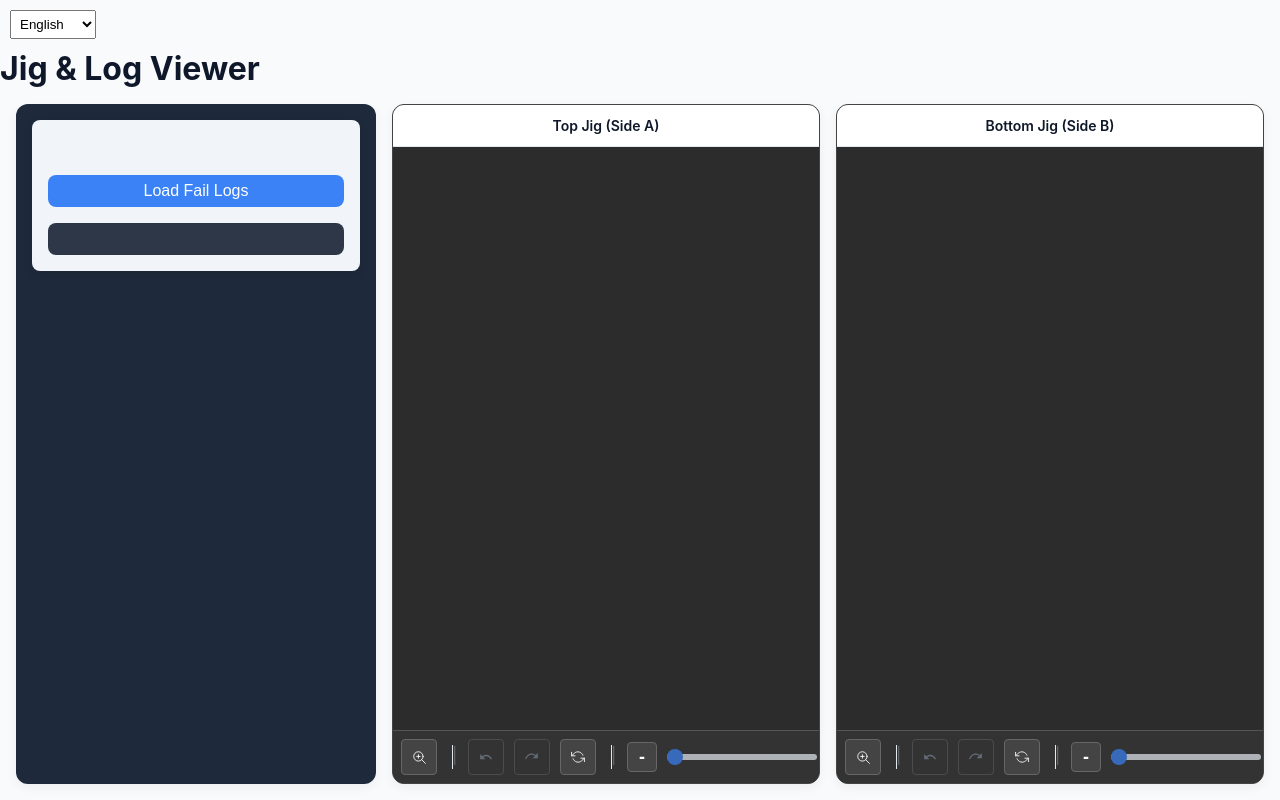
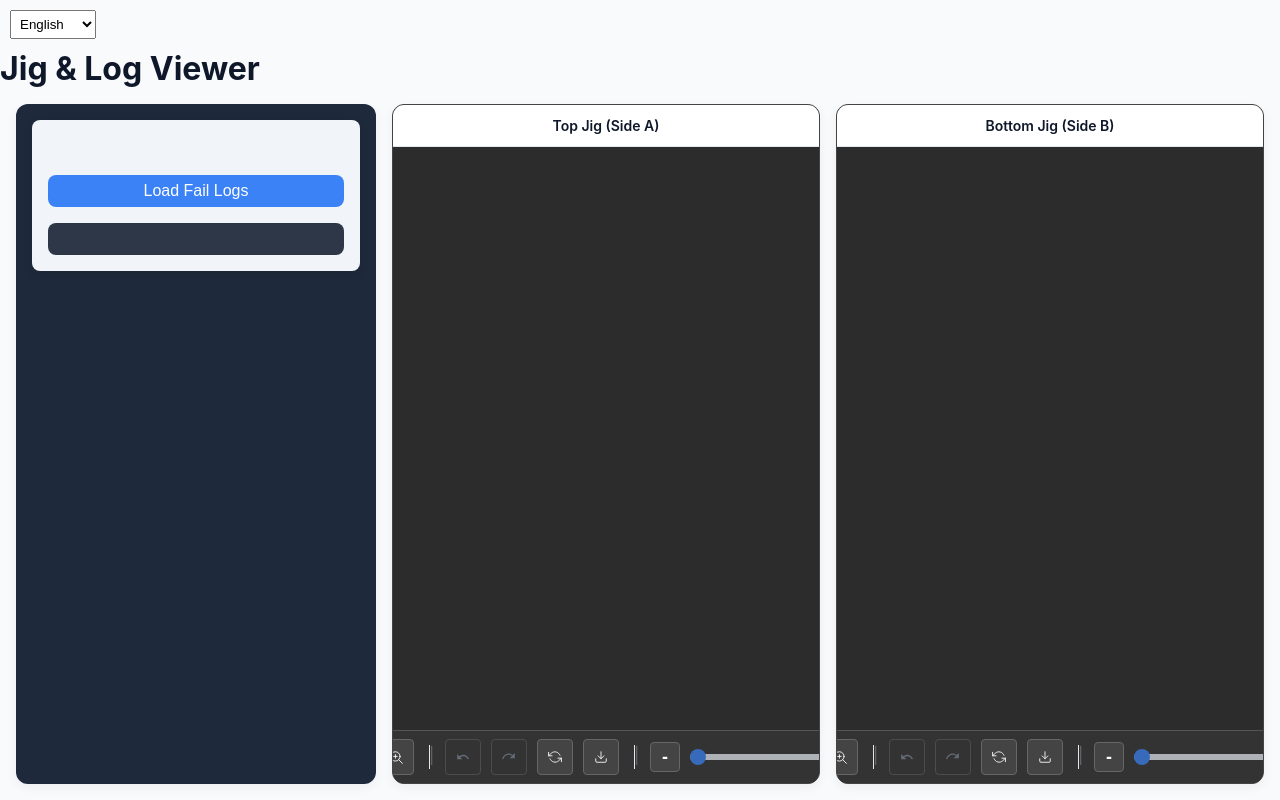
Before and after one commit to meti-liu/Convertion_Electron, a Vue app: page / in a window 1280 px wide. Built offline with nearby package versions, Linux system fonts and the light colour scheme.

Commit message:
新增了导出黑的svg的功能

```diff
--- a/preload.js
+++ b/preload.js
@@ -19,4 +19,7 @@ contextBridge.exposeInMainWorld('electronAPI',
   setLocale: (locale) => ipcRenderer.send('set-locale', locale),
   onUpdateLocale: (callback) => ipcRenderer.on('update-locale', (_event, value) => callback(value)),
   requestInitialLocale: () => ipcRenderer.send('request-initial-locale'), // For initial language handshake
+  // SVG export related
+  exportSvg: (svgData) => ipcRenderer.send('export-svg', svgData),
+  onExportSvgResult: (callback) => ipcRenderer.on('export-svg-result', (_event, result) => callback(result))
 });
--- a/src/assets/styles.css
+++ b/src/assets/styles.css
@@ -102,8 +102,11 @@ body {
   align-items: center;
   justify-content: center;
   padding: 8px;
-  background-color: #f9fafb;
-  border-top: 1px solid var(--border-color);
+  background-color: #333;
+  border-top: 1px solid #555;
+  visibility: visible !important;
+  opacity: 1 !important;
+  z-index: 100;
   flex-shrink: 0;
 }
 
--- a/src/components/JigChart_svg.vue
+++ b/src/components/JigChart_svg.vue
@@ -78,6 +78,10 @@
         <!-- New Reset Icon -->
         <svg xmlns="http://www.w3.org/2000/svg" width="28" height="28" viewBox="0 0 24 24" fill="none" stroke="currentColor" stroke-width="1.5" stroke-linecap="round" stroke-linejoin="round" class="feather feather-refresh-ccw"><polyline points="1 4 1 10 7 10"></polyline><polyline points="23 20 23 14 17 14"></polyline><path d="M20.49 9A9 9 0 0 0 5.64 5.64L1 10m22 4l-4.64 4.36A9 9 0 0 1 3.51 15"></path></svg>
       </button>
+      <button @click="exportSvg" :title="t('export_svg') || '导出SVG'">
+        <!-- Export Icon -->
+        <svg xmlns="http://www.w3.org/2000/svg" width="28" height="28" viewBox="0 0 24 24" fill="none" stroke="currentColor" stroke-width="1.5" stroke-linecap="round" stroke-linejoin="round" class="feather feather-download"><path d="M21 15v4a2 2 0 0 1-2 2H5a2 2 0 0 1-2-2v-4"></path><polyline points="7 10 12 15 17 10"></polyline><line x1="12" y1="15" x2="12" y2="3"></line></svg>
+      </button>
       <span class="separator">|</span>
       <div class="zoom-slider-container">
         <button @click="zoomBy(-1)" :title="t('zoom_out')" class="zoom-button">-</button>
@@ -98,8 +102,9 @@
 </template>
 
 <script setup>
-import { ref, computed, watch } from 'vue';
+import { ref, computed, watch, onMounted, onUnmounted } from 'vue';
 import { useI18n } from 'vue-i18n';
+import { ElMessage } from 'element-plus';
 
 const { t } = useI18n();
 
@@ -418,6 +423,100 @@ function updateZoomSlider() {
   const level = Math.log(scale.value) / Math.log(1.4) + 1;
   zoomLevel.value = Math.max(1, Math.min(20, level));
 }
+
+// SVG Export functionality
+function exportSvg() {
+  if (!svgRef.value) return;
+
+  // Create a new SVG element with proper namespace
+  const ns = 'http://www.w3.org/2000/svg';
+  const newSvg = document.createElementNS(ns, 'svg');
+
+  // Set essential attributes
+  newSvg.setAttribute('xmlns', ns);
+  newSvg.setAttribute('xmlns:xlink', 'http://www.w3.org/1999/xlink');
+  newSvg.setAttribute('version', '1.1');
+  newSvg.setAttribute('width', '800');
+  newSvg.setAttribute('height', '600');
+
+  // Copy viewBox from original SVG
+  newSvg.setAttribute('viewBox', svgRef.value.getAttribute('viewBox'));
+
+  // Add black background rectangle
+  const backgroundRect = document.createElementNS(ns, 'rect');
+  backgroundRect.setAttribute('width', '100%');
+  backgroundRect.setAttribute('height', '100%');
+  backgroundRect.setAttribute('fill', '#000000');
+  newSvg.appendChild(backgroundRect);
+
+  // Create a style element for the SVG
+  const styleElement = document.createElementNS(ns, 'style');
+  styleElement.setAttribute('type', 'text/css');
+
+  // Add essential styles
+  styleElement.textContent = `
+    .drag-rect {
+      fill: rgba(52, 152, 219, 0.1);
+      stroke: rgba(52, 152, 219, 0.7);
+      stroke-width: 0.5;
+      stroke-dasharray: 2 2;
+    }
+    path {
+      fill: none;
+    }
+    svg {
+      background-color: #000000;
+    }
+  `;
+
+  newSvg.appendChild(styleElement);
+
+  // Copy the transformed group with all content
+  const mainGroup = svgRef.value.querySelector('g');
+  if (mainGroup) {
+    const clonedGroup = mainGroup.cloneNode(true);
+    newSvg.appendChild(clonedGroup);
+  }
+
+  // Get the SVG as a string
+  const serializer = new XMLSerializer();
+  let svgString = serializer.serializeToString(newSvg);
+
+  // Clean up any non-standard attributes that might cause issues
+  svgString = svgString.replace(/\sclass="[^"]*"/g, '');
+
+  // Add XML declaration
+  const svgData = '<?xml version="1.0" encoding="UTF-8" standalone="no"?>\n' + svgString;
+
+  // Send to main process for saving
+  if (window.electronAPI) {
+    window.electronAPI.exportSvg(svgData);
+  }
+}
+
+// Handle export result notifications
+let exportResultHandler = null;
+
+onMounted(() => {
+  if (window.electronAPI) {
+    exportResultHandler = (result) => {
+      if (result.success) {
+        ElMessage.success(result.message || t('export_success') || '导出成功');
+      } else {
+        ElMessage.error(result.message || t('export_error') || '导出失败');
+      }
+    };
+    window.electronAPI.onExportSvgResult(exportResultHandler);
+  }
+});
+
+onUnmounted(() => {
+  // Clean up event listeners
+  if (window.electronAPI && exportResultHandler) {
+    // Note: Electron doesn't provide a direct way to remove listeners from preload
+    // In a production app, you might want to implement a more robust solution
+  }
+});
 </script>
 
 <style scoped>
@@ -446,13 +545,16 @@ function updateZoomSlider() {
 }
 
 .zoom-controls {
-  display: flex;
+  display: flex !important;
   align-items: center;
   justify-content: center;
   padding: 8px;
   background-color: #333; /* Changed to dark mode */
   border-top: 1px solid #555; /* Changed to dark mode */
   flex-shrink: 0;
+  visibility: visible !important;
+  opacity: 1 !important;
+  z-index: 100;
 }
 
 .zoom-controls .title {
--- a/src/locales/en.json
+++ b/src/locales/en.json
@@ -54,5 +54,6 @@
   "processing_error_message": "An error occurred while processing logs for {timestamp}:\n\n{message}",
   "python_script_error": "Python Script Error",
   "json_parse_error": "JSON Parse Error",
-  "json_parse_error_message": "Failed to parse JSON from Python script."
+  "json_parse_error_message": "Failed to parse JSON from Python script.",
+  "export_svg": "Export SVG"
 }
--- a/src/locales/ja.json
+++ b/src/locales/ja.json
@@ -54,5 +54,6 @@
   "processing_error_message": "{timestamp} のログの処理中にエラーが発生しました：\n\n{message}",
   "python_script_error": "Pythonスクリプトエラー",
   "json_parse_error": "JSON解析エラー",
-  "json_parse_error_message": "PythonスクリプトからのJSONの解析に失敗しました。"
+  "json_parse_error_message": "PythonスクリプトからのJSONの解析に失敗しました。",
+  "export_svg": "SVGをエクスポート"
 }
--- a/src/locales/zh-CN.json
+++ b/src/locales/zh-CN.json
@@ -54,5 +54,6 @@
   "json_parse_error": "JSON 解析错误",
   "json_parse_error_message": "从 Python 脚本解析 JSON 失败。",
   "top_jig_side_a": "顶部夹具 (A面)",
-  "bottom_jig_side_b": "底部夹具 (B面)"
+  "bottom_jig_side_b": "底部夹具 (B面)",
+  "export_svg": "导出 SVG"
 }
--- a/src/locales/zh-TW.json
+++ b/src/locales/zh-TW.json
@@ -54,5 +54,6 @@
   "processing_error_message": "處理 {timestamp} 的日誌時發生錯誤：\n\n{message}",
   "python_script_error": "Python 腳本錯誤",
   "json_parse_error": "JSON 解析錯誤",
-  "json_parse_error_message": "從 Python 腳本解析 JSON 失敗。"
+  "json_parse_error_message": "從 Python 腳本解析 JSON 失敗。",
+  "export_svg": "匯出 SVG"
 }
```
Also changed, not shown: background.js (+34 -0 lines), 1 other file (tests, documents, lock files or other folders).
